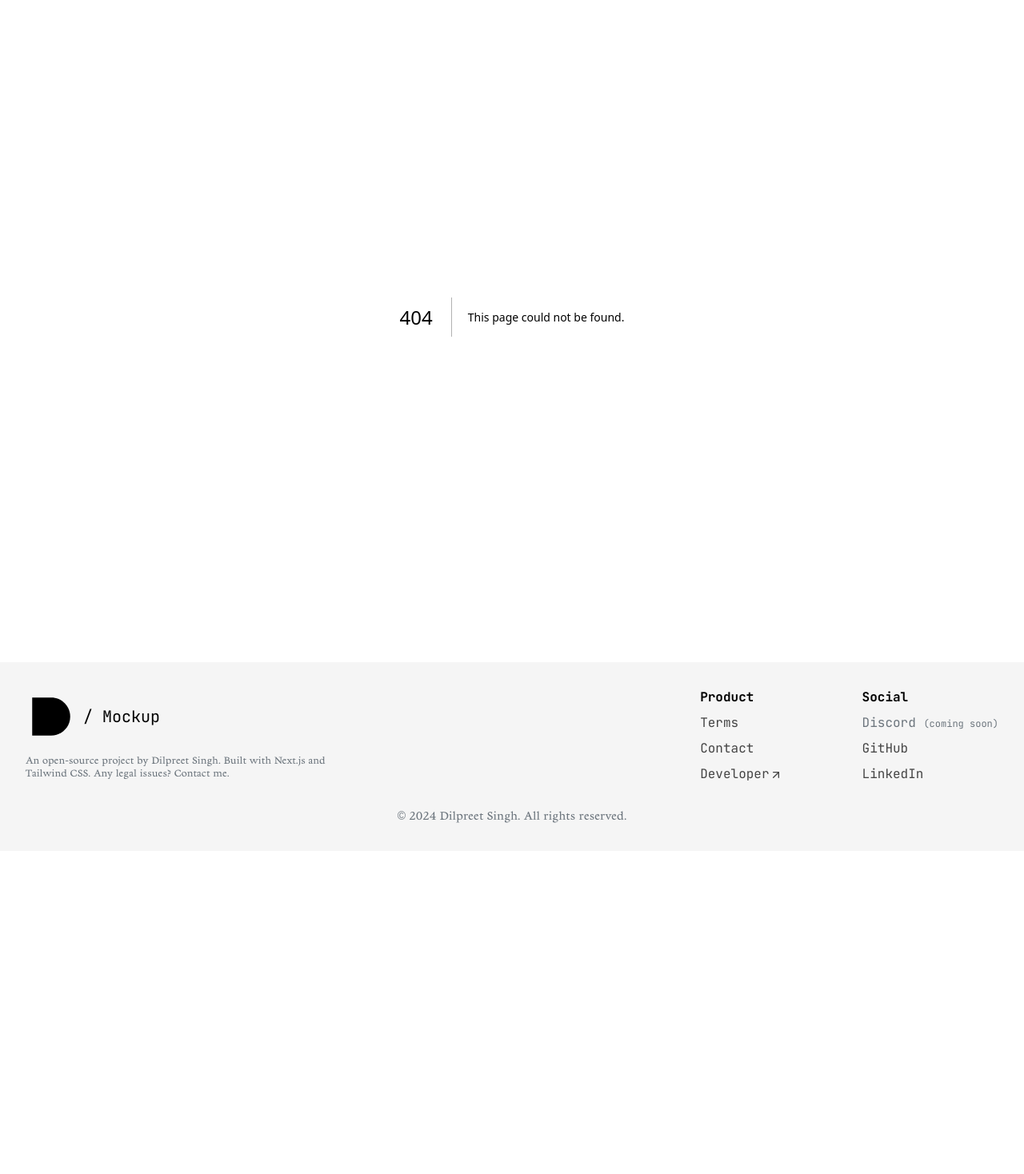
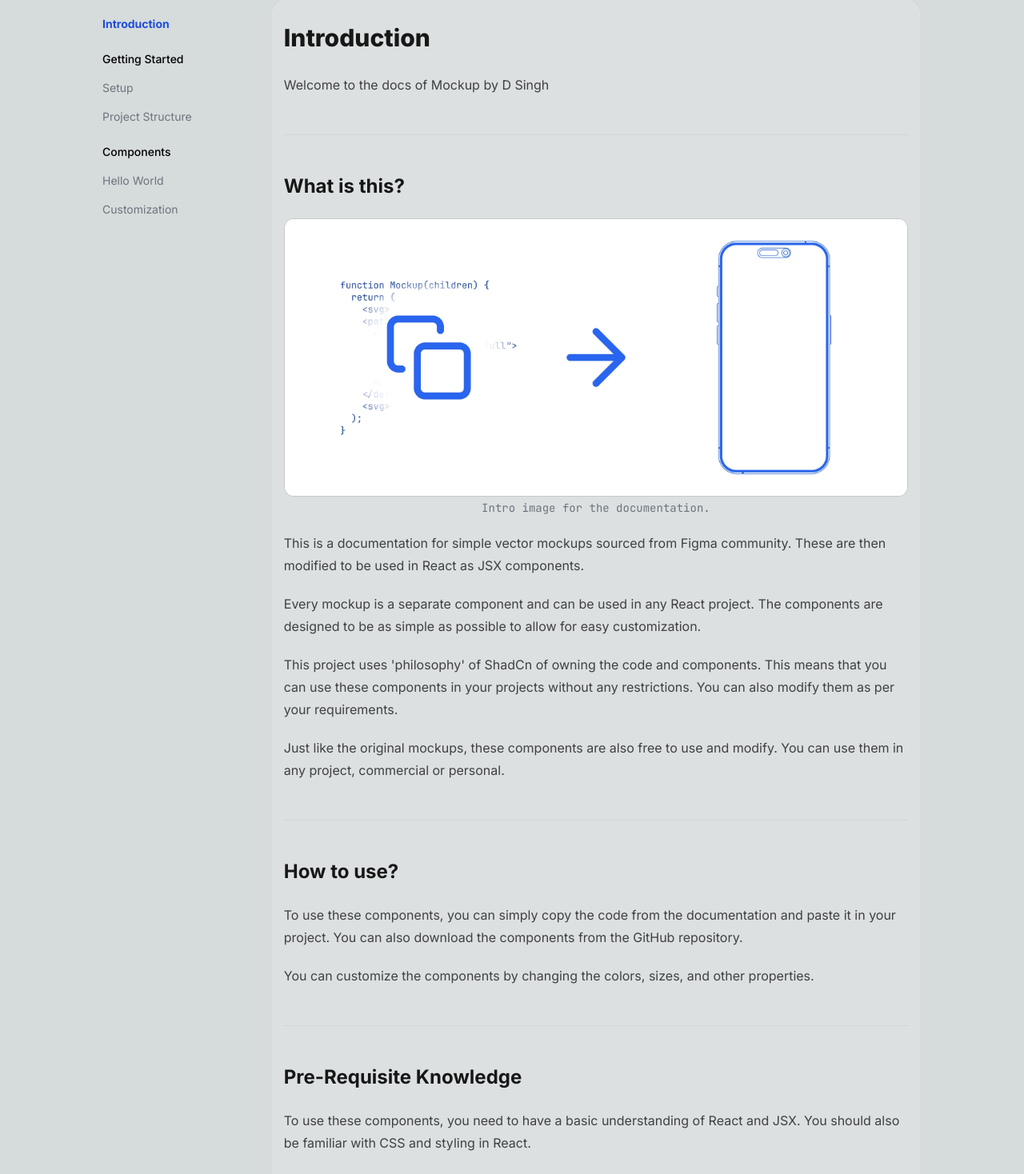
Before and after one commit to dilpreetsinghaulakh/easy-mockup, a Next.js app: page /docs in a window 1280 px wide. Before the commit this address had no page. Shown: the part 100-1568 px from the top of the page at 80% size. Before the commit the page ends 1164 px from the top, so only its background shows below. Built offline with nearby package versions, Linux system fonts and the light colour scheme.

Commit message:
feat: Add Introduction documentation page and images

```diff
--- /dev/null
+++ b/app/docs/page.mdx
@@ -0,0 +1,67 @@
+import Image from "next/image";
+import ImageCaption from "./ImageCaption";
+
+# Introduction
+
+Welcome to the docs of Mockup by D Singh
+
+---
+
+## What is this?
+
+<Image
+  src="/docs-intro.webp"
+  className="w-full h-auto rounded-xl border border-text-primary/10 mb-0"
+  alt="Intro image"
+  width={2160}
+  height={960}
+/>
+<ImageCaption>Intro image for the documentation.</ImageCaption>
+
+This is a documentation for simple vector mockups sourced from Figma community. These are then modified to be used in React as JSX components.
+
+Every mockup is a separate component and can be used in any React project. The components are designed to be as simple as possible to allow for easy customization.
+
+This project uses 'philosophy' of ShadCn of owning the code and components. This means that you can use these components in your projects without any restrictions. You can also modify them as per your requirements.
+
+Just like the original mockups, these components are also free to use and modify. You can use them in any project, commercial or personal.
+
+---
+
+## How to use?
+
+To use these components, you can simply copy the code from the documentation and paste it in your project. You can also download the components from the GitHub repository.
+
+You can customize the components by changing the colors, sizes, and other properties.
+
+---
+
+## Pre-Requisite Knowledge
+
+To use these components, you need to have a basic understanding of React and JSX. You should also be familiar with CSS and styling in React.
+
+If you are new to React, you can start by reading the official React documentation. You can also take a look at the React tutorials on the internet.
+
+You may also need to have a basic understanding of SVG and how to use it in React.
+
+---
+
+## How to contribute?
+
+If you want to contribute to this project, you can do so by creating a pull request on GitHub. You can also report issues or suggest improvements.
+
+You can also contribute by creating new mockups or modifying existing ones. You can also help in improving the documentation.
+
+This project is open source and welcomes contributions from everyone. You can contribute in any way you want, big or small. If you have any questions or need help, you can contact the author of this project. You can also join the Discord server for this project.
+
+---
+
+## License
+
+This project is licensed under the MIT License. This means that you can use, modify, and distribute the code and components in any way you want.
+
+---
+
+## Credits
+
+This project is inspired by the Figma community and the concept of ShadCn. The components are based on the mockups created by the Figma community. Credits to the original creators of the mockups.
```
Also changed, not shown: public/docs-intro.webp (added).
